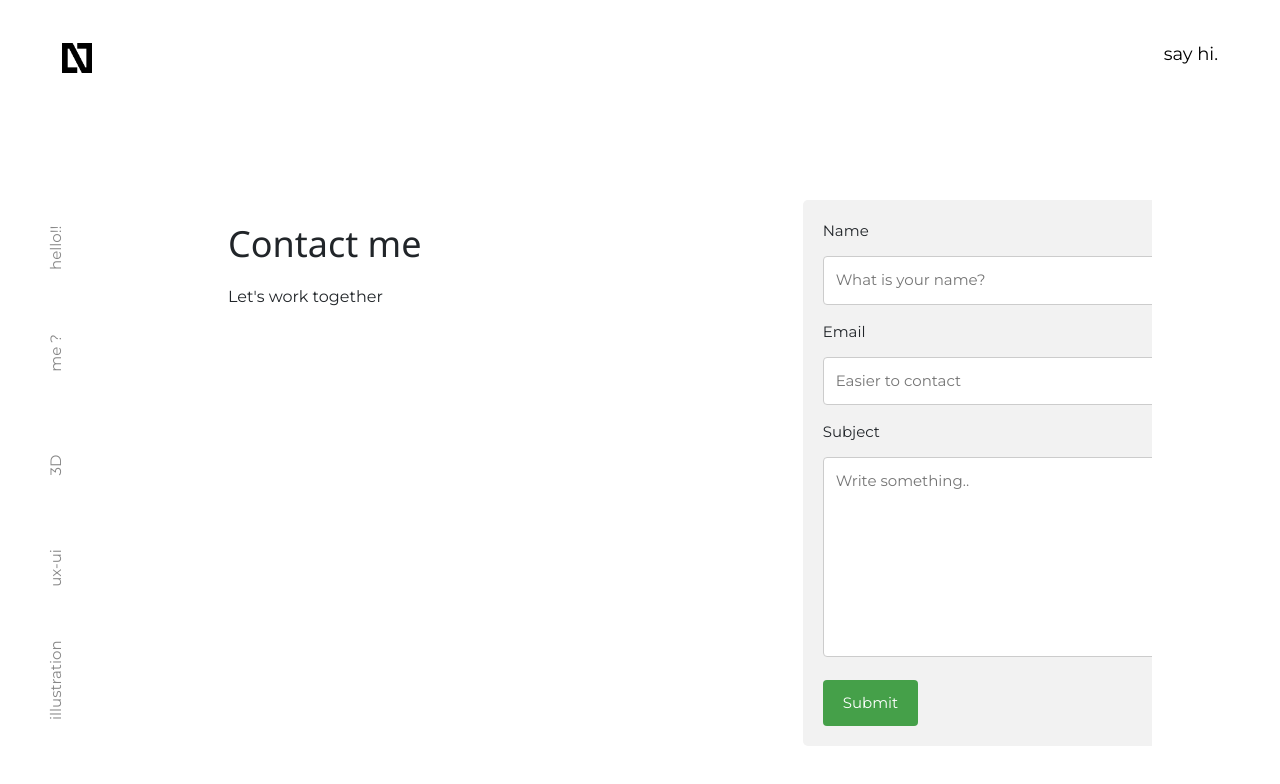
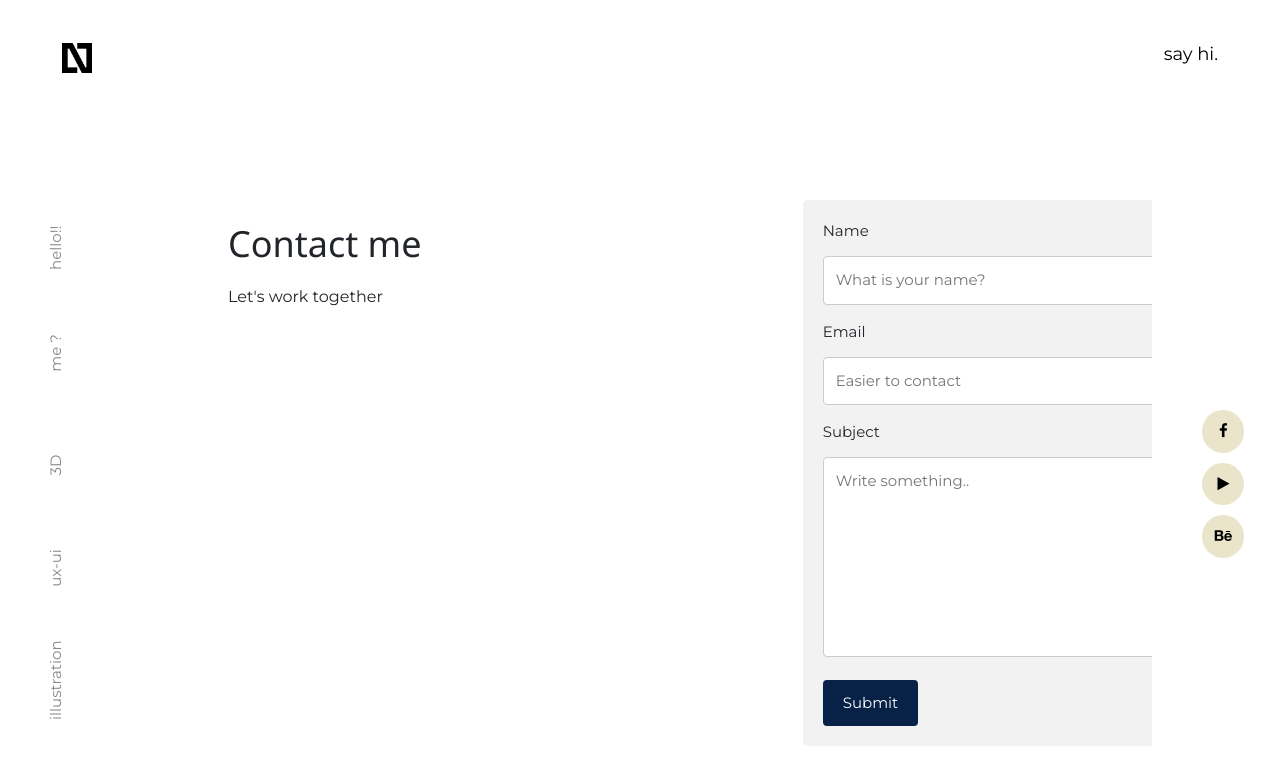
Before and after one commit to nemonicestc/nemonicestc, a plain HTML site: page hi.html in a window 1280 px wide. In both pictures the pointer is over the input "Submit". Drawn offline with nearby package versions, Linux system fonts and the light colour scheme.

Commit message:
Update hi.html

```diff
--- a/hi.html
+++ b/hi.html
@@ -249,7 +249,7 @@
 		}
 
 		input[type=submit]:hover {
-		  background-color: #45a049;
+		  background-color: #082247;
 		}
 
 		.container {
@@ -279,6 +279,13 @@
 		    </div>
 		</div>
 	</div>
+<!-- Social -->
+	<div class="icon-bar" data-aos="fade-up">
+	  <a href="https://www.facebook.com/ngoc.nemon/" class="facebook"><i class="fa fa-facebook"></i></a>
+	  <a href="https://www.youtube.com/channel/UCT5w727hLdEUUq2gMO4xliw" class="youtube"><i class="fa fa-play"></i></a>
+	  <a href="https://www.behance.net/nemonicvchann" class="behance"><i class="fa fa-behance"></i></a>
+	</div>
+
 <!-- Navbar -->
   <div class="hero">
 	<div class="nav-bar">
@@ -298,12 +305,6 @@
 			     	data-aos-delay="300">Contact me</h1>
 			<p 		data-aos="fade-right"
 			     	data-aos-delay="400">Let's work together</p>
-	<div class="icon-bar" data-aos="fade-up">
-	  <a href="https://www.facebook.com/ngoc.nemon/" class="facebook"><i class="fa fa-facebook"></i></a>
-	  <a href="https://www.youtube.com/channel/UCT5w727hLdEUUq2gMO4xliw" class="youtube"><i class="fa fa-play"></i></a>
-	  <a href="https://www.behance.net/nemonicvchann" class="behance"><i class="fa fa-behance"></i></a>
-	</div>
-
 		</div>
 		<div class="content-right" style="position:relative; top:200px; left: 200px;">
 			<div class="container" style="text-align: left;">
```
